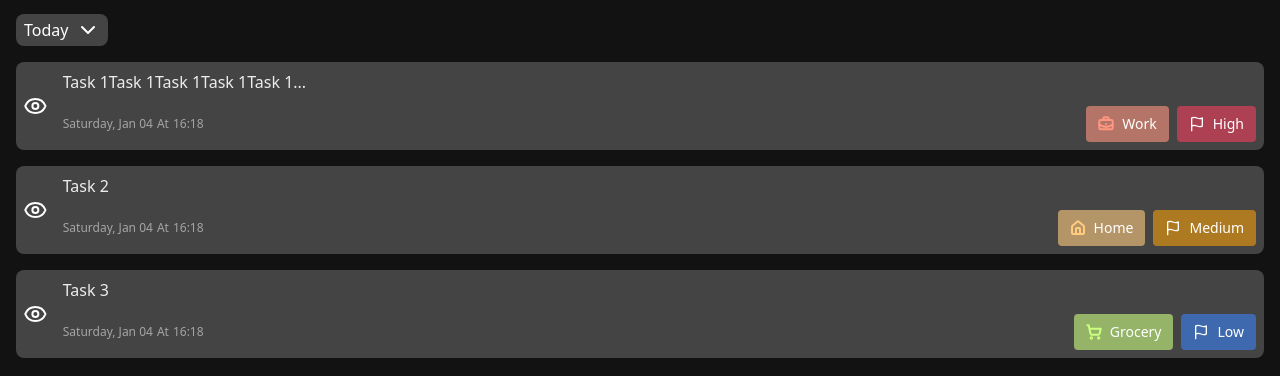
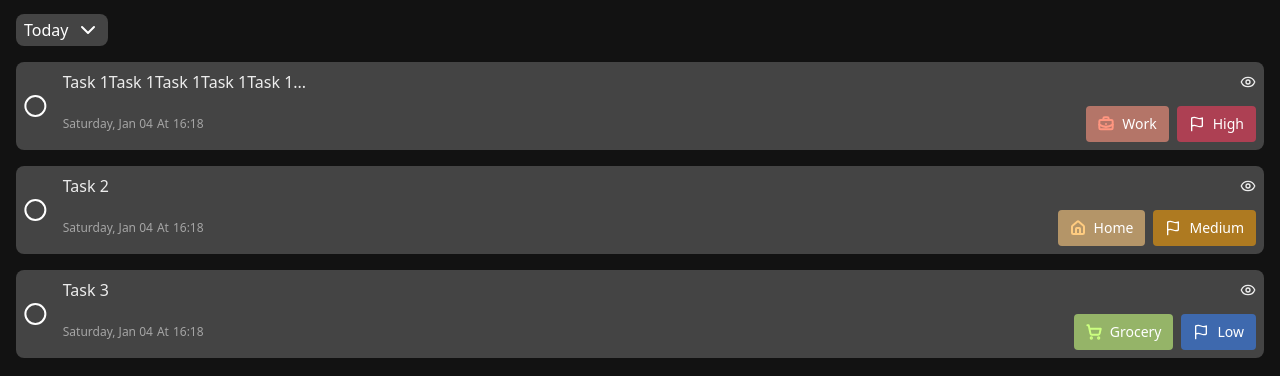
Before and after one commit to SaadiaEl08/to-do-list, a React (Vite) app in the folder frontend/: page /home in a window 1280 px wide. Shown: the part 146-522 px from the top of the page. Built offline with nearby package versions, Linux system fonts and the light colour scheme.

Commit message:
add ConfirmDialog to the task preview

```diff
--- a/frontend/src/components/TaskPreview.jsx
+++ b/frontend/src/components/TaskPreview.jsx
@@ -1,13 +1,15 @@
 import { categories, getDay, priorities } from "@/constants";
-import { Eye, Flag, Tag } from "lucide-react";
+import { Circle, Eye, Flag, Tag } from "lucide-react";
 import { cloneElement, useState } from "react";
 import TaskDetail from "./TaskDetail";
 import { useDispatch } from "react-redux";
+import ConfirmDialog from "./ConfirmDialog";
 
 const TaskPreview = ({ task }) => {
+  const dispatch = useDispatch();
   const { title, date, time, priority, category } = task;
   const [taskToShowDetail, setTaskToShowDetail] = useState(null);
-  const dispatch = useDispatch();
+  const [openConfirmDialog, setOpenConfirmDialog] = useState(false);
 
   // Get category and priority info
   const categoryInfo = categories.find((item) => item.name === category) || {
@@ -19,13 +21,11 @@ const TaskPreview = ({ task }) => {
     color: "#ccc",
     name: "No Priority",
   };
-
   // Formatted values
   const formattedTitle =
     title.length > 30 ? `${title.slice(0, 30)}... ` : title;
   const formattedTime = time.format("HH:mm");
   const formattedDate = getDay(date);
-
   // Handle showing task details
   const handleShowDetail = () => {
     const formattedTask = {
@@ -39,16 +39,39 @@ const TaskPreview = ({ task }) => {
     setTaskToShowDetail(formattedTask);
   };
 
+  const handleMarkAsCompleted = () => setOpenConfirmDialog(true);
+  const handleClose = () => setOpenConfirmDialog(false);
+
+  const handleConfirm = () => {
+    console.log("Confirmed!");
+    setOpenConfirmDialog(false);
+  };
+
   return (
     <div className="w-full text-foreground flex items-center justify-between bg-dropDown rounded-lg">
-      <Eye
+      <Circle
         className="w-10 cursor-pointer"
-        onClick={handleShowDetail}
-        aria-label="View task details"
+        onClick={handleMarkAsCompleted}
+        aria-label="mark as completed"
         role="button"
       />
+      <ConfirmDialog
+        open={openConfirmDialog}
+        onClose={handleClose}
+        onConfirm={handleConfirm}
+        title="Mark as Completed Task"
+        message="Are you sure you want to mark this task as completed?"
+      />
       <div className="w-full flex flex-col p-2 gap-3">
-        <h1 className="opacity-90">{formattedTitle}</h1>
+        <h1 className="opacity-90 flex items-center justify-between">
+          {formattedTitle}{" "}
+          <Eye
+            className="w-4 cursor-pointer"
+            onClick={handleShowDetail}
+            aria-label="View task details"
+            role="button"
+          />
+        </h1>
         <div className="w-full flex items-center justify-between gap-2">
           <div className="flex flex-wrap gap-1 w-full text-muted-foreground text-xs">
             <p>{formattedDate}</p>
```
